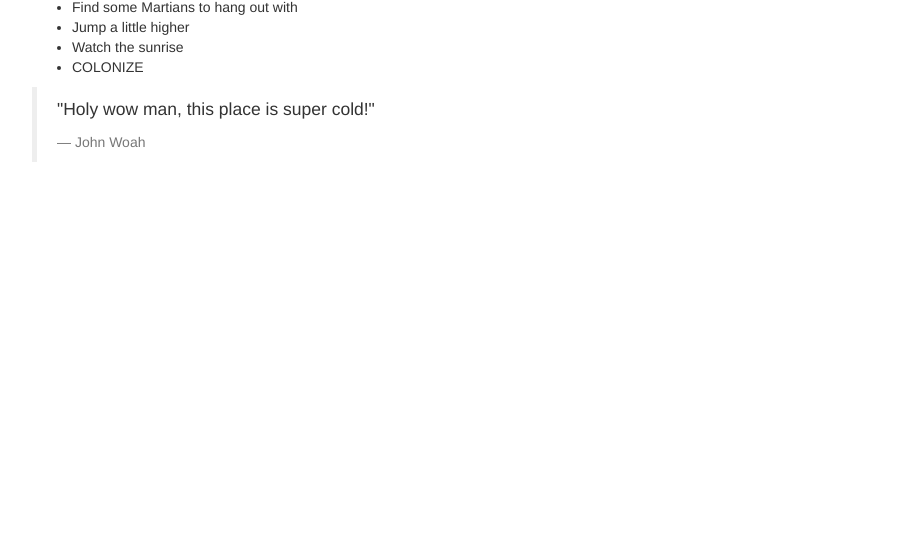
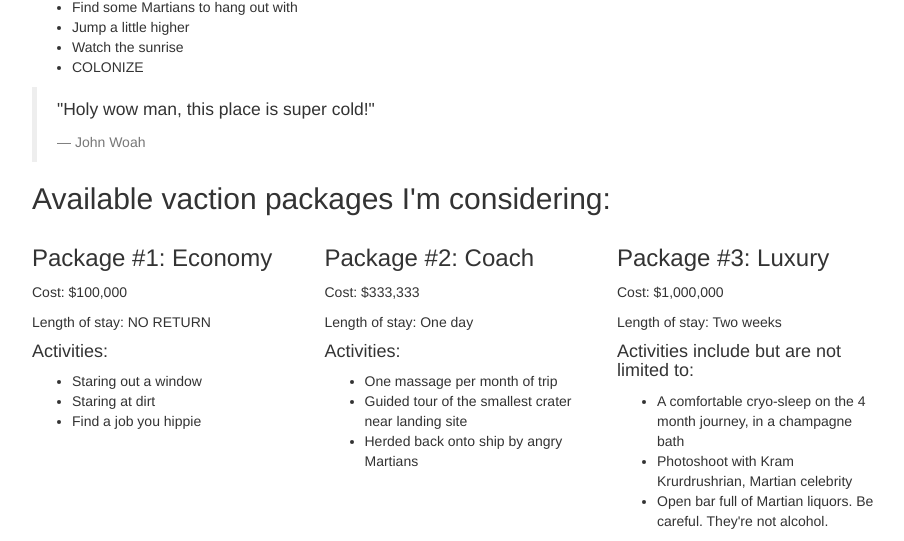
Before and after one commit to stormihoebe/vacation-webpage, a plain HTML site: page index.html in a window 1280 px wide. Shown: the part 569-1110 px from the top of the page, without its empty margins (38-942 px from the left). Before the commit the page ends 800 px from the top, so only its background shows below. Drawn offline with Linux system fonts and the light colour scheme.

Commit message:
add columns and vacation packages

```diff
--- a/index.html
+++ b/index.html
@@ -32,6 +32,43 @@
         <p>"Holy wow man, this place is super cold!"</p>
         <footer>John Woah</footer>
       </blockquote>
+      <h2>Available vaction packages I'm considering:</h2>
+      <div class="row">
+        <div class="col-md-3">
+          <h3>Package #1: Economy</h3>
+          <p>Cost: $100,000</p>
+          <p>Length of stay: NO RETURN</p>
+          <h4>Activities:</h4>
+          <ul>
+            <li>Staring out a window</li>
+            <li>Staring at dirt</li>
+            <li>Find a job you hippie</li>
+          </ul>
+        </div>
+        <div class="col-md-3">
+          <h3>Package #2: Coach</h3>
+          <p>Cost: $333,333</p>
+          <p>Length of stay: One day</p>
+          <h4>Activities:</h4>
+          <ul>
+            <li>One massage per month of trip</li>
+            <li>Guided tour of the smallest crater near landing site</li>
+            <li>Herded back onto ship by angry Martians</li>
+          </ul>
+        </div>
+
+        <div class="col-md-3">
+          <h3>Package #3: Luxury</h3>
+          <p>Cost: $1,000,000</p>
+          <p>Length of stay: Two weeks</p>
+          <h4>Activities include but are not limited to:</h4>
+          <ul>
+            <li>A comfortable cryo-sleep on the 4 month journey, in a champagne bath</li>
+            <li>Photoshoot with Kram Krurdrushrian, Martian celebrity</li>
+            <li>Open bar full of Martian liquors. Be careful. They're not alcohol.</li>
+          </ul>
+        </div>
+      </div>
     </div>
   </body>
 </html>
```
